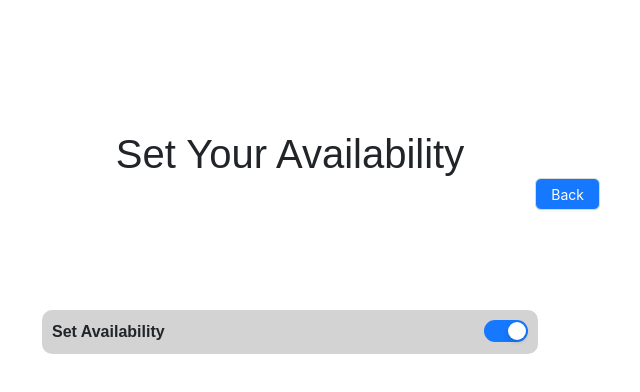
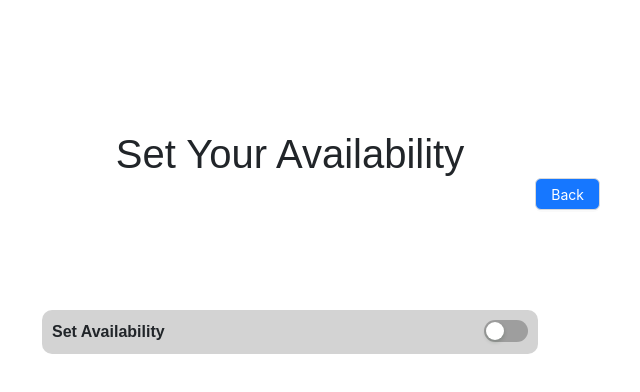
Before and after one commit to FawadTahir123/local-react-project, a React (Create React App) app: page /availability in a window 1280 px wide. Shown: the top 392 px of the page, without its empty margins (350-990 px from the left). Built offline with nearby package versions, Linux system fonts and the light colour scheme; no server answers.

Commit message:
Availability check

```diff
--- a/src/components/AvailabiltyCheck.jsx
+++ b/src/components/AvailabiltyCheck.jsx
@@ -1,5 +1,5 @@
 import { Margin } from '@mui/icons-material'
-import React from 'react'
+import React , {useEffect, useState}from 'react'
 import Navbar from './Home';
 import { Switch,Card,Button }from 'antd'
 import { Link } from 'react-router-dom';
@@ -9,8 +9,66 @@ import { Link } from 'react-router-dom';
 
 function AvailabiltyCheck() {
 
-  const onChange = (checked) => {
+
+  const userID = localStorage.getItem("id")
+  const [checkavailability, setCheckAvailability] = useState('')
+  const getAvailability = async () => {
+    try {
+      const res = await fetch(
+        `http://127.0.0.1:5000/api/get-user-availability/${userID}`,
+        {
+          method: "GET",
+        }
+      );
+      const result = await res.json();
+        setCheckAvailability(result.data[0].availability)
+
+    } catch (e) {
+      console.log("error", e);
+    }
+  };
+
+
+
+  const onChange = async (checked) => {
     console.log(`switch to ${checked}`);
+    if(checked){
+      try {
+        const res = await fetch(
+          `http://127.0.0.1:5000/api/update-availability/${userID}`,
+          {
+            method: "POST",
+            headers: { "Content-Type": "application/json" },
+            body: JSON.stringify({
+              id:userID,
+              availability:'available'
+            })
+          }
+        );
+        const result = await res.json();
+        console.log(result);
+      } catch (e) {
+        console.log("error", e);
+      }
+    }else{
+      try {
+        const res = await fetch(
+          `http://127.0.0.1:5000/api/update-availability/${userID}`,
+          {
+            method: "POST",
+            headers: { "Content-Type": "application/json" },
+            body: JSON.stringify({
+              availability:'not_available'
+            })
+          }
+        );
+        const result = await res.json();
+        console.log(result);
+      } catch (e) {
+        console.log("error", e);
+      }
+
+    }
   };
 
 
@@ -39,6 +97,11 @@ const buttonStyle = {
   width:'auto'
 
 }
+  useEffect(() =>{
+    getAvailability()
+  },[checkavailability])
+
+console.log(checkavailability,"checkavailability");
   return (
     <>
 
@@ -53,7 +116,12 @@ const buttonStyle = {
           </div>
       <div style={divStyleforSwitch} className='d-flex'>
       <p style={{fontWeight:'bold'}}>Set Availability</p>
-      <Switch defaultChecked onChange={onChange} />
+      {console.log(checkavailability)}
+     {
+      checkavailability == 'available'?
+      <Switch  defaultChecked={true} onChange={onChange} />
+      :<Switch  defaultChecked={false} onChange={onChange} />
+     }
 
       </div>
     </div>
```
